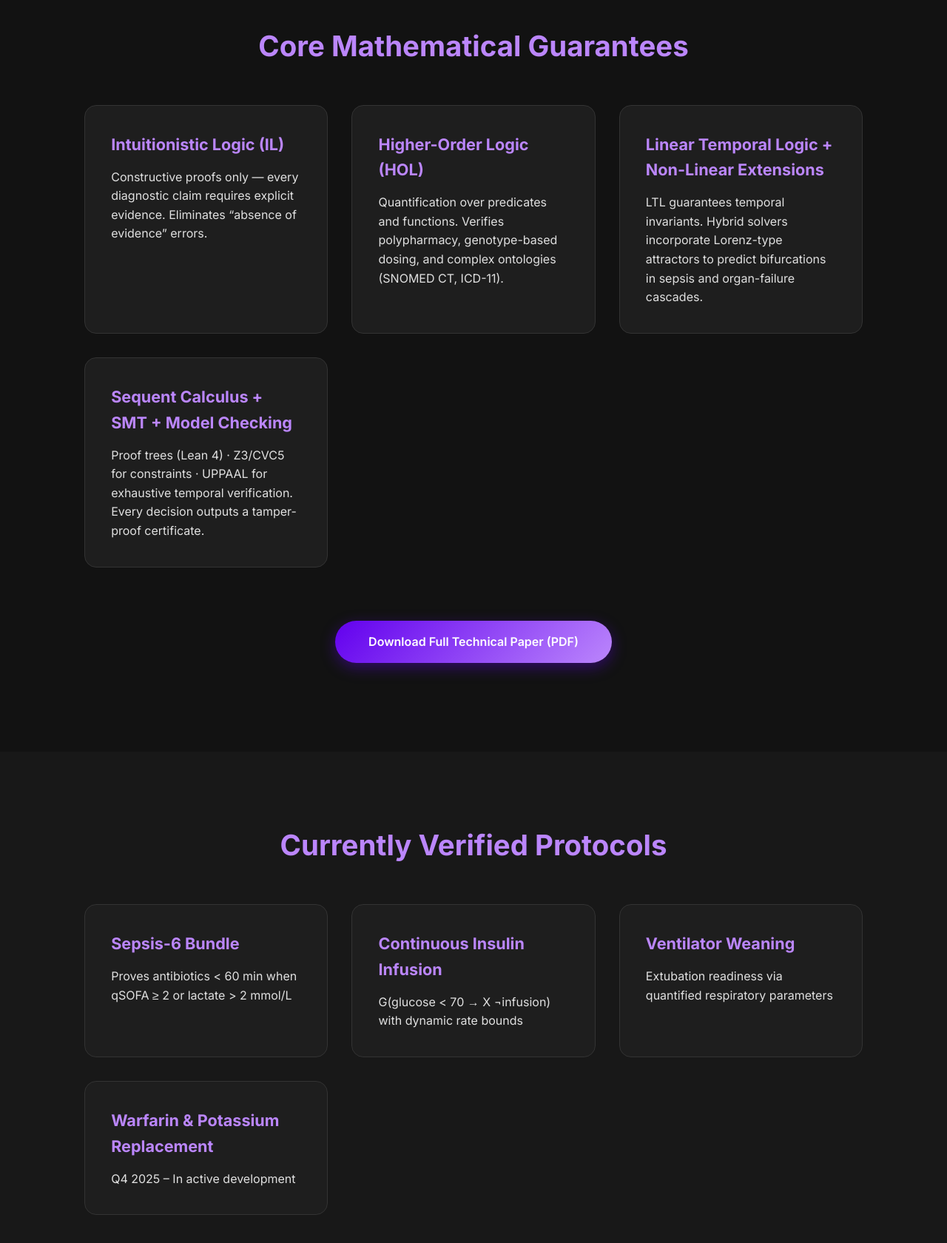
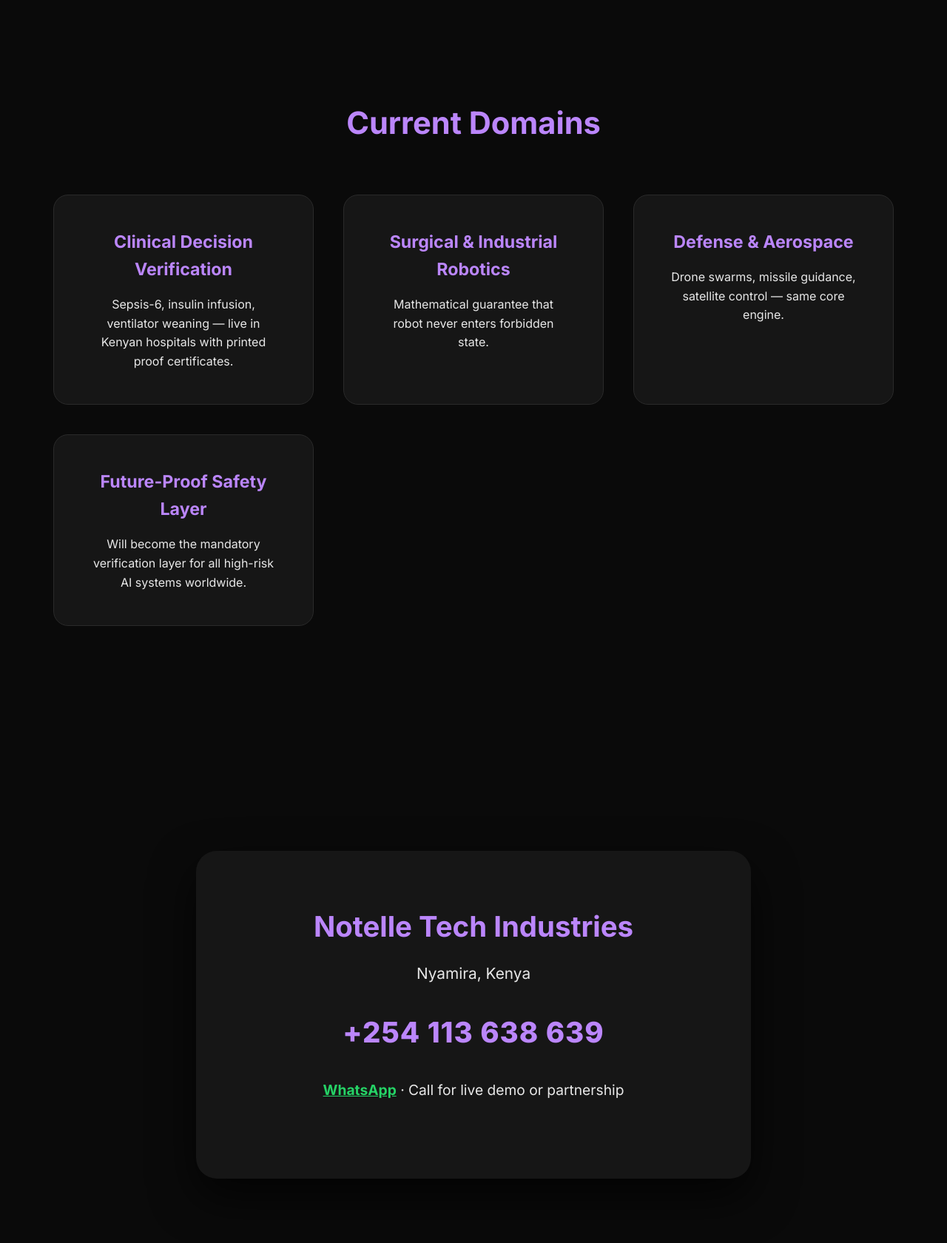
Before and after one commit to marangamemba/notelletech.github.io, a plain HTML site: page index.html in a window 1280 px wide. Shown: the part 1040-2720 px from the top of the page at 74% size. Drawn offline with Linux system fonts and the light colour scheme.

Commit message:
Update index.html

```diff
--- a/index.html
+++ b/index.html
@@ -3,138 +3,98 @@
 <head>
     <meta charset="UTF-8">
     <meta name="viewport" content="width=device-width, initial-scale=1.0">
-    <title>Mzalendo 1.0 – Provably Correct Clinical Decision Verification Engine</title>
-    <meta name="description" content="Formal verification engine using intuitionistic logic, higher-order logic, LTL, and non-linear dynamics to mathematically prove clinical decisions are safe. Zero hallucinations. Already deployed in Kenyan hospitals.">
-    <meta name="keywords" content="Mzalendo 1.0, formal verification, clinical decision support, healthcare AI safety, temporal logic, Kenya health tech">
+    <title>Notelle Tech Industries – Mzalendo 1.0</title>
+    <meta name="description" content="Notelle Tech Industries builds Mzalendo 1.0 — the world’s first general-purpose formal verification engine that mathematically proves critical systems are safe.">
 
-    <!-- Favicon & Apple Touch Icon -->
-    <link rel="icon" href="https://raw.githubusercontent.com/NotelleTech/.github/main/mzalendo-favicon.png">
-    <link rel="apple-touch-icon" href="https://raw.githubusercontent.com/NotelleTech/.github/main/mzalendo-favicon.png">
+    <!-- Logo & Favicon -->
+    <link rel="icon" href="https://raw.githubusercontent.com/NotelleTech/.github/main/logo-favicon.png">
+    <link rel="apple-touch-icon" href="https://raw.githubusercontent.com/NotelleTech/.github/main/logo-favicon.png">
 
-    <!-- Open Graph / Twitter Cards -->
-    <meta property="og:title" content="Mzalendo 1.0 – Provably Correct Clinical Decision Verification">
-    <meta property="og:description" content="Formal verification engine using IL + HOL + LTL + non-linear dynamics. Zero hallucinations. Already verifying sepsis and insulin protocols in Kenya.">
-    <meta property="og:image" content="https://raw.githubusercontent.com/NotelleTech/.github/main/mzalendo-og.png">
-    <meta property="og:url" content="https://notelletech.github.io">
+    <!-- Open Graph -->
+    <meta property="og:title" content="Notelle Tech Industries – Mzalendo 1.0">
+    <meta property="og:description" content="We prove safety with mathematics, not probabilities. Healthcare · Robotics · Defense.">
+    <meta property="og:image" content="https://raw.githubusercontent.com/NotelleTech/.github/main/notelle-og.jpg">
     <meta name="twitter:card" content="summary_large_image">
 
-    <link href="https://fonts.googleapis.com/css2?family=Inter:wght@400;500;600;700&display=swap" rel="stylesheet">
+    <link href="https://fonts.googleapis.com/css2?family=Inter:wght@400;500;600;700;800&display=swap" rel="stylesheet">
     <style>
-        :root{--p:#6200ee;--pl:#bb86fc;--bg:#121212;--card:#1e1e1e;--text:#e0e0e0;--muted:#a0a0a0;--border:#333}
+        :root{--p:#6200ee;--pl:#bb86fc;--bg:#0a0a0a;--card:#161616;--text:#e8e8e8;--muted:#888;--border:#2a2a2a}
         *{margin:0;padding:0;box-sizing:border-box}
-        body{font-family:'Inter',sans-serif;background:var(--bg);color:var(--text);line-height:1.6;overflow-x:hidden}
-        .container{max-width:1100px;margin:auto;padding:0 1.5rem}
-        header{position:fixed;top:0;width:100%;background:rgba(18,18,18,0.95);backdrop-filter:blur(10px);z-index:1000;border-bottom:1px solid var(--border)}
-        nav{display:flex;justify-content:space-between;align-items:center;padding:1rem 0}
-        .logo{font-weight:700;font-size:1.5rem;color:var(--text)}
-        .logo span{color:var(--pl)}
-        .hero{min-height:100vh;display:flex;align-items:center;padding-top:90px;background:var(--bg);text-align:center}
-        .hero h1{font-size:clamp(2.4rem,7vw,4.2rem);margin-bottom:1rem;line-height:1.1}
-        .hero p{font-size:1.15rem;color:var(--muted);max-width:900px;margin:1.5rem auto}
-        .cta{background:linear-gradient(135deg,var(--p),var(--pl));color:white;padding:1rem 2.8rem;border:none;border-radius:50px;font-weight:600;cursor:pointer;display:inline-block;margin:1.5rem 0;text-decoration:none;box-shadow:0 6px 20px rgba(98,0,238,0.4);transition:0.3s}
-        .cta:hover{transform:translateY(-4px);box-shadow:0 12px 30px rgba(98,0,238,0.6)}
-        .section{padding:6rem 0}
-        .grid{display:grid;grid-template-columns:repeat(auto-fit,minmax(300px,1fr));gap:2rem;margin-top:3rem}
-        .card{background:var(--card);padding:2.2rem;border-radius:16px;border:1px solid var(--border);transition:0.3s}
-        .card:hover{transform:translateY(-10px);box-shadow:0 20px 40px rgba(0,0,0,0.5)}
-        .card h3{font-size:1.35rem;margin-bottom:0.9rem;color:var(--pl)}
-        .contact{background:var(--card);padding:3.5rem;border-radius:20px;max-width:650px;margin:4rem auto;text-align:center;box-shadow:0 15px 35px rgba(0,0,0,0.4)}
-        .phone{font-size:2rem;font-weight:700;margin:1.5rem 0}
+        body{font-family:'Inter',sans-serif;background:var(--bg);color:var(--text);line-height:1.6}
+        .container{max-width:1200px;margin:auto;padding:0 2rem}
+        header{position:fixed;top:0;width:100%;background:rgba(10,10,10,0.98);backdrop-filter:blur(12px);z-index:1000;border-bottom:1px solid var(--border);padding:1rem 0}
+        .logo-img{height:50px;width:auto}
+        .hero{min-height:100vh;display:flex;flex-direction:column;justify-content:center;align-items:center;text-align:center;padding:120px 1rem 4rem}
+        .hero h1{font-size:clamp(2.8rem,8vw,5rem);font-weight:800;margin:1rem 0}
+        .catchline{font-size:1.7rem;font-weight:600;color:var(--pl);margin:1.5rem 0 2rem;letter-spacing:0.5px}
+        .hero p{max-width:800px;margin:1rem auto;font-size:1.css1.18rem;color:var(--muted)}
+        .cta{background:linear-gradient(135deg,var(--p),var(--pl));color:white;padding:1.2rem 3.5rem;border-radius:60px;font-weight:700;font-size:1.2rem;text-decoration:none;display:inline-block;margin:2rem 0;box-shadow:0 10px 30px rgba(98,0,238,0.5);transition:0.3s}
+        .cta:hover{transform:translateY(-6px);box-shadow:0 20px 40px rgba(98,0,238,0.7)}
+        .section{padding:7rem 0;text-align:center}
+        .grid{display:grid;grid-template-columns:repeat(auto-fit,minmax(340px,1fr));gap:2.5rem;margin-top:4rem}
+        .card{background:var(--card);padding:2.8rem;border-radius:20px;border:1px solid var(--border);transition:0.4s}
+        .card:hover{transform:translateY(-15px);box-shadow:0 25px 50px rgba(0,0,0,0.6)}
+        .card h3{color:var(--pl);font-size:1.45rem;margin-bottom:1rem}
+        .contact{background:var(--card);padding:4.5rem;border-radius:28px;max-width:750px;margin:5rem auto;box-shadow:0 25px 60px rgba(0,0,0,0.7)}
+        .phone{font-size:2.4rem;font-weight:800;margin:2rem 0;letter-spacing:1px}
         .phone a{color:var(--pl);text-decoration:none}
-        .wa{color:#25D366}
-        .pilot{color:#777;font-size:0.95rem;margin-top:2rem}
-        footer{text-align:center;padding:3rem 0;border-top:1px solid var(--border);color:var(--muted);font-size:0.9rem}
-        @media(max-width:768px){.hero{text-align:center;padding-top:100px}}
+        .wa{color:#25D366;font-weight:700}
+        footer{padding:3rem 0;border-top:1px solid var(--border);text-align:center;color:var(--muted)}
     </style>
 </head>
 <body>
 
 <header>
     <div class="container">
-        <nav>
-            <div class="logo">Mzalendo <span>1.0</span></div>
-        </nav>
+        <img src="https://raw.githubusercontent.com/NotelleTech/.github/main/notelle-logo-white.png" alt="Notelle Tech Industries" class="logo-img">
     </div>
 </header>
 
 <section class="hero">
     <div class="container">
-        <h1>Mzalendo 1.0<br>Provably Correct Clinical Decision Verification</h1>
-        <p>Formal verification engine that mathematically proves multidisciplinary clinical decisions are safe using intuitionistic logic, higher-order logic, linear temporal logic, and non-linear dynamical systems modeling.</p>
-        <p>Zero reliance on probabilistic AI · Auditable proof certificates · Already deployed on sepsis-6, insulin infusion, and ventilator weaning protocols in Kenyan hospitals.</p>
-        <a href="#contact" class="cta">Request Technical Demo</a>
-        <div style="margin-top:2rem;">
+        <h1>Notelle Tech Industries</h1>
+        <div class="catchline">We prove safety with mathematics,<br>not probabilities.</div>
+        <p>Mzalendo 1.0 is the world’s first general-purpose formal verification engine that mathematically guarantees correctness in healthcare, robotics, aerospace, and defense systems.</p>
+        <p>Deployed today in Kenyan hospitals · Zero hallucinations · Open-core · Built in Nyamira, Kenya.</p>
+        <a href="#contact" class="cta">Request Technical Briefing</a>
+        <div style="margin-top:2.5rem">
             <a href="https://github.com/NotelleTech/Mzalendo-Core" target="_blank">
-                <img src="https://img.shields.io/github/stars/NotelleTech/Mzalendo-Core?style=social" alt="GitHub stars">
+                <img src="https://img.shields.io/github/stars/NotelleTech/Mzalendo-Core?style=social">
             </a>
-            <img src="https://img.shields.io/github/forks/NotelleTech/Mzalendo-Core?style=social" alt="GitHub forks">
         </div>
     </div>
 </section>
 
 <section class="section">
     <div class="container">
-        <h2 style="text-align:center;font-size:2.4rem;margin-bottom:3rem;color:var(--pl)">Core Mathematical Guarantees</h2>
+        <h2 style="font-size:2.6rem;color:var(--pl);margin-bottom:4rem">Current Domains</h2>
         <div class="grid">
-            <div class="card">
-                <h3>Intuitionistic Logic (IL)</h3>
-                <p>Constructive proofs only — every diagnostic claim requires explicit evidence. Eliminates “absence of evidence” errors.</p>
-            </div>
-            <div class="card">
-                <h3>Higher-Order Logic (HOL)</h3>
-                <p>Quantification over predicates and functions. Verifies polypharmacy, genotype-based dosing, and complex ontologies (SNOMED CT, ICD-11).</p>
-            </div>
-            <div class="card">
-                <h3>Linear Temporal Logic + Non-Linear Extensions</h3>
-                <p>LTL guarantees temporal invariants. Hybrid solvers incorporate Lorenz-type attractors to predict bifurcations in sepsis and organ-failure cascades.</p>
-            </div>
-            <div class="card">
-                <h3>Sequent Calculus + SMT + Model Checking</h3>
-                <p>Proof trees (Lean 4) · Z3/CVC5 for constraints · UPPAAL for exhaustive temporal verification. Every decision outputs a tamper-proof certificate.</p>
-            </div>
-        </div>
-        <div style="text-align:center;margin-top:3rem;">
-            <a href="/assets/mzalendo-technical-paper-nov2025.pdf" class="cta" download>
-                Download Full Technical Paper (PDF)
-            </a>
+            <div class="card"><h3>Clinical Decision Verification</h3><p>Sepsis-6, insulin infusion, ventilator weaning — live in Kenyan hospitals with printed proof certificates.</p></div>
+            <div class="card"><h3>Surgical & Industrial Robotics</h3><p><p>Mathematical guarantee that robot never enters forbidden state.</p></div>
+            <div class="card"><h3>Defense & Aerospace</h3><p>Drone swarms, missile guidance, satellite control — same core engine.</p></div>
+            <div class="card"><h3>Future-Proof Safety Layer</h3><p>Will become the mandatory verification layer for all high-risk AI systems worldwide.</p></div>
         </div>
     </div>
 </section>
 
-<section class="section" style="background:#181818">
-    <div class="container">
-        <h2 style="text-align:center;font-size:2.4rem;margin-bottom:3rem;color:var(--pl)">Currently Verified Protocols</h2>
-        <div class="grid">
-            <div class="card"><h3>Sepsis-6 Bundle</h3><p>Proves antibiotics < 60 min when qSOFA ≥ 2 or lactate > 2 mmol/L</p></div>
-            <div class="card"><h3>Continuous Insulin Infusion</h3><p>G(glucose < 70 → X ¬infusion) with dynamic rate bounds</p></div>
-            <div class="card"><h3>Ventilator Weaning</h3><p>Extubation readiness via quantified respiratory parameters</p></div>
-            <div class="card"><h3>Warfarin & Potassium Replacement</h3><p>Q4 2025 – In active development</p></div>
-        </div>
-    </div>
-</section>
-
-<div class="pilot">
-    Deployed in pilot sites: Nyamira County Referral Hospital · Kisii Teaching & Referral Hospital · November 2025
-</div>
-
 <section class="section" id="contact">
     <div class="container">
         <div class="contact">
-            <h2 style="color:var(--pl);margin-bottom:1rem">Contact for Technical Integration</h2>
+            <h2 style="color:var(--pl);font-size:2.4rem">Notelle Tech Industries</h2>
+            <p style="font-size:1.3rem;margin:1rem 0">Nyamira, Kenya</p>
             <div class="phone">
                 <a href="tel:+254113638639">+254 113 638 639</a>
-                <span> (Call)</span> ·
-                <a href="https://wa.me/254113638639" target="_blank" class="wa">WhatsApp</a>
             </div>
-            <p style="margin:1.5rem 0;color:var(--muted)">Call or WhatsApp for live demonstration, API documentation, or hospital pilot</p>
-            <p style="font-size:0.9rem;color:var(--muted)">Notelle Tech Industries · Nyamira, Kenya · November 2025</p>
+            <p style="margin:2rem 0;font-size:1.2rem">
+                <a href="https://wa.me/254113638639" target="_blank" class="wa">WhatsApp</a> · Call for live demo or partnership
+            </p>
         </div>
     </div>
 </section>
 
 <footer>
     <div class="container">
-        <p>© 2025 Notelle Tech Industries. Mzalendo 1.0 is open-core · FHIR-compatible · Regulated-software ready</p>
+        <p>© 2025 Notelle Tech Industries. Mzalendo 1.0 — Provable Safety from Africa.</p>
     </div>
 </footer>
 
```
